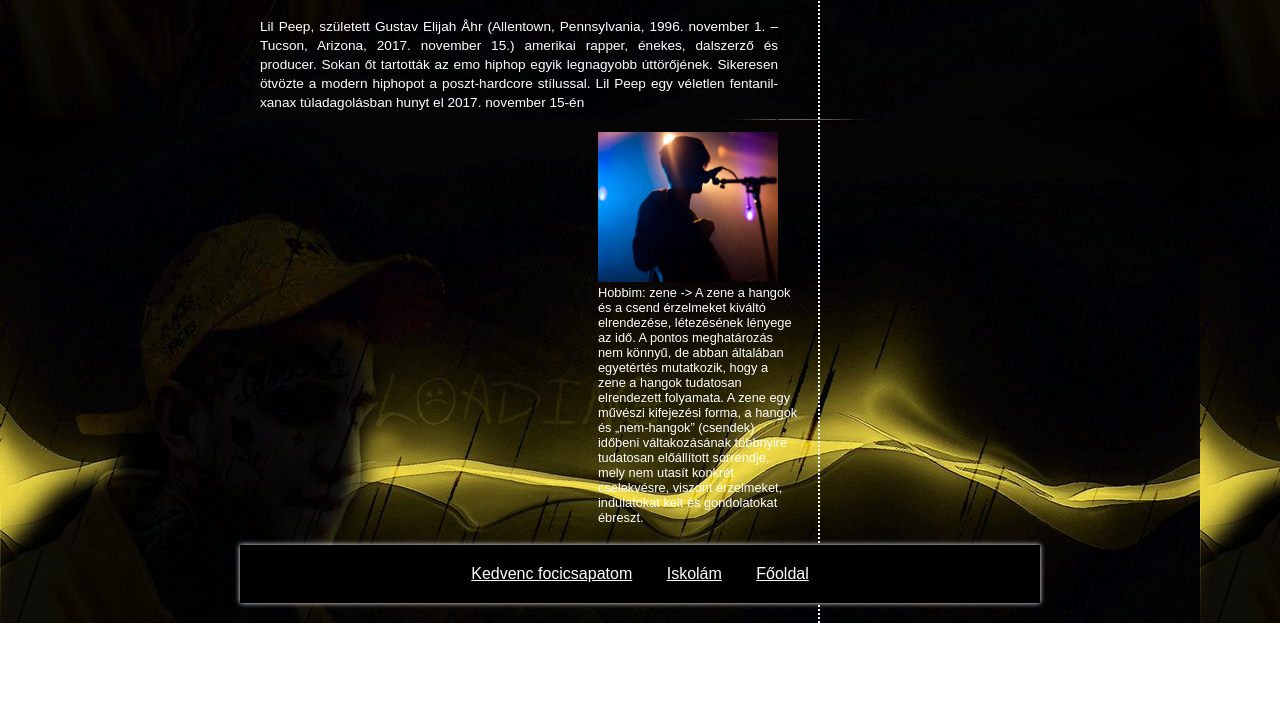
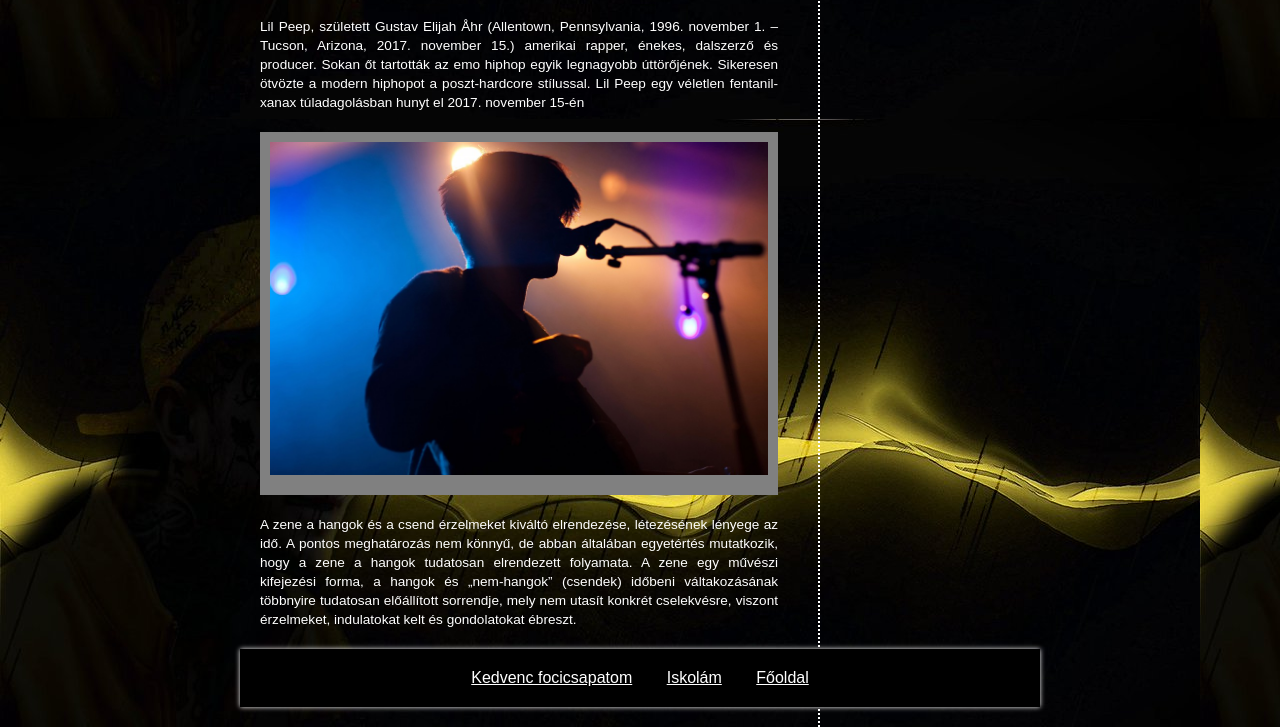
Before and after one commit to Polgar-Jozsef/diakweb, a plain HTML site: page hobbi.html in a window 1280 px wide. Shown: the part 556-1283 px from the top of the page. Before the commit the page ends 1179 px from the top, so only its background shows below. Drawn offline with Linux system fonts and the light colour scheme.

Commit message:
fehduiasfh

```diff
--- a/hobbi.html
+++ b/hobbi.html
@@ -45,15 +45,21 @@ initial-scale=1.0 maximum-scalable=1.0 user-scalable=no">
             Lil Peep egy véletlen fentanil-xanax túladagolásban hunyt el 2017. november 15-én
            </p>
         </article>
+        <article>
+            <h1></h1>
+            <figure>
+                <img src="images/zene.jpg" alt="">
+                    <figcaption>
+
+                    </figcaption>
+            </figure>
+            <p>
+                A zene a hangok és a csend érzelmeket kiváltó elrendezése, létezésének lényege az idő. A pontos meghatározás nem könnyű, de abban általában egyetértés mutatkozik, hogy a zene a hangok tudatosan elrendezett folyamata. A zene egy művészi kifejezési forma, a hangok és „nem-hangok” (csendek) időbeni váltakozásának többnyire tudatosan előállított sorrendje, mely nem utasít konkrét cselekvésre, viszont érzelmeket, indulatokat kelt és gondolatokat ébreszt.
+
+            </p>
+        </article>
 
 
-
-        <aside>
-            <img src="images/zene.jpg" alt="" height="150" width="180">
-
-            Hobbim: zene ->
-            A zene a hangok és a csend érzelmeket kiváltó elrendezése, létezésének lényege az idő. A pontos meghatározás nem könnyű, de abban általában egyetértés mutatkozik, hogy a zene a hangok tudatosan elrendezett folyamata. A zene egy művészi kifejezési forma, a hangok és „nem-hangok” (csendek) időbeni váltakozásának többnyire tudatosan előállított sorrendje, mely nem utasít konkrét cselekvésre, viszont érzelmeket, indulatokat kelt és gondolatokat ébreszt.
-        </aside>
         <div class="clear"></div>
         <footer>
 
```
